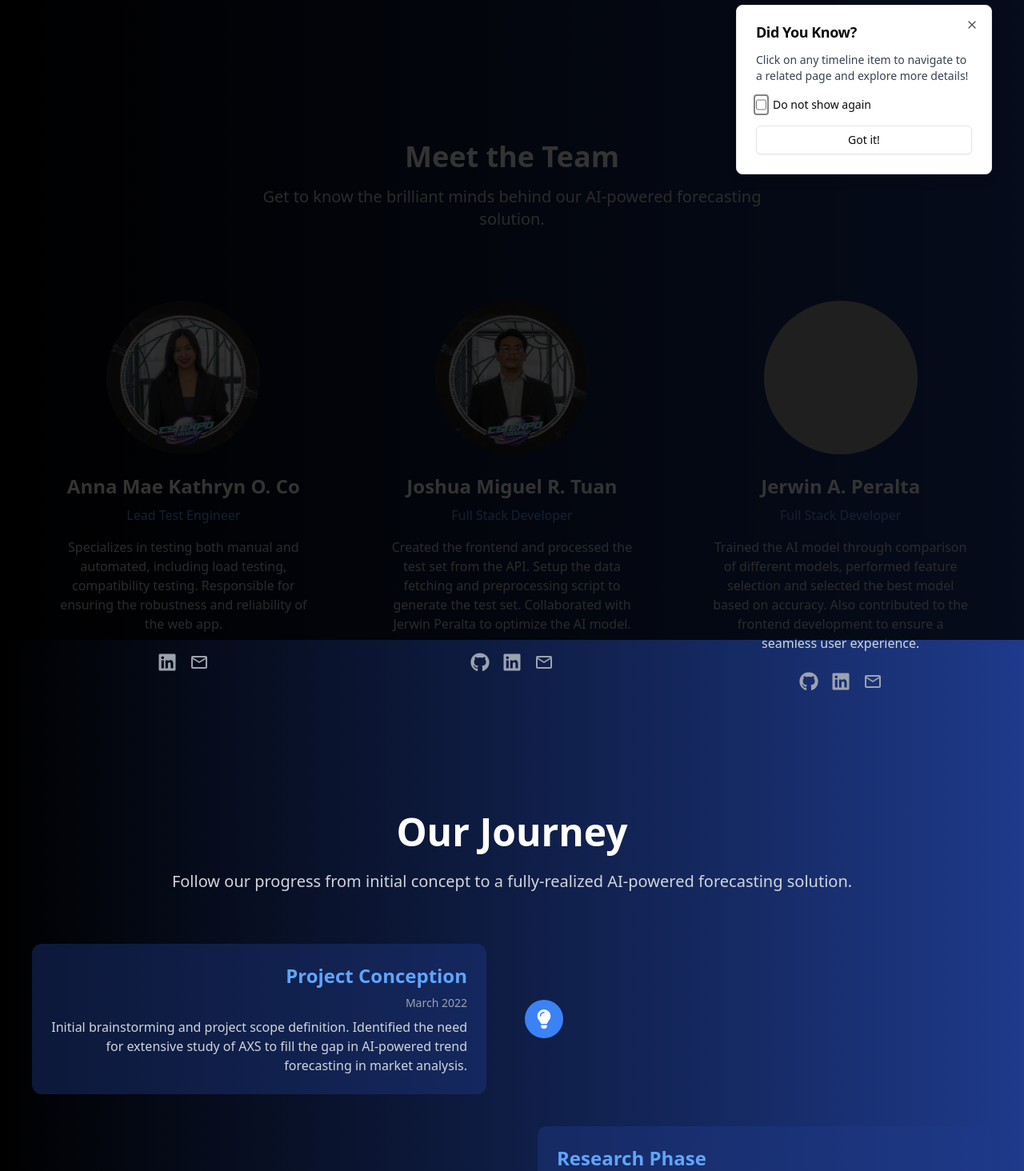
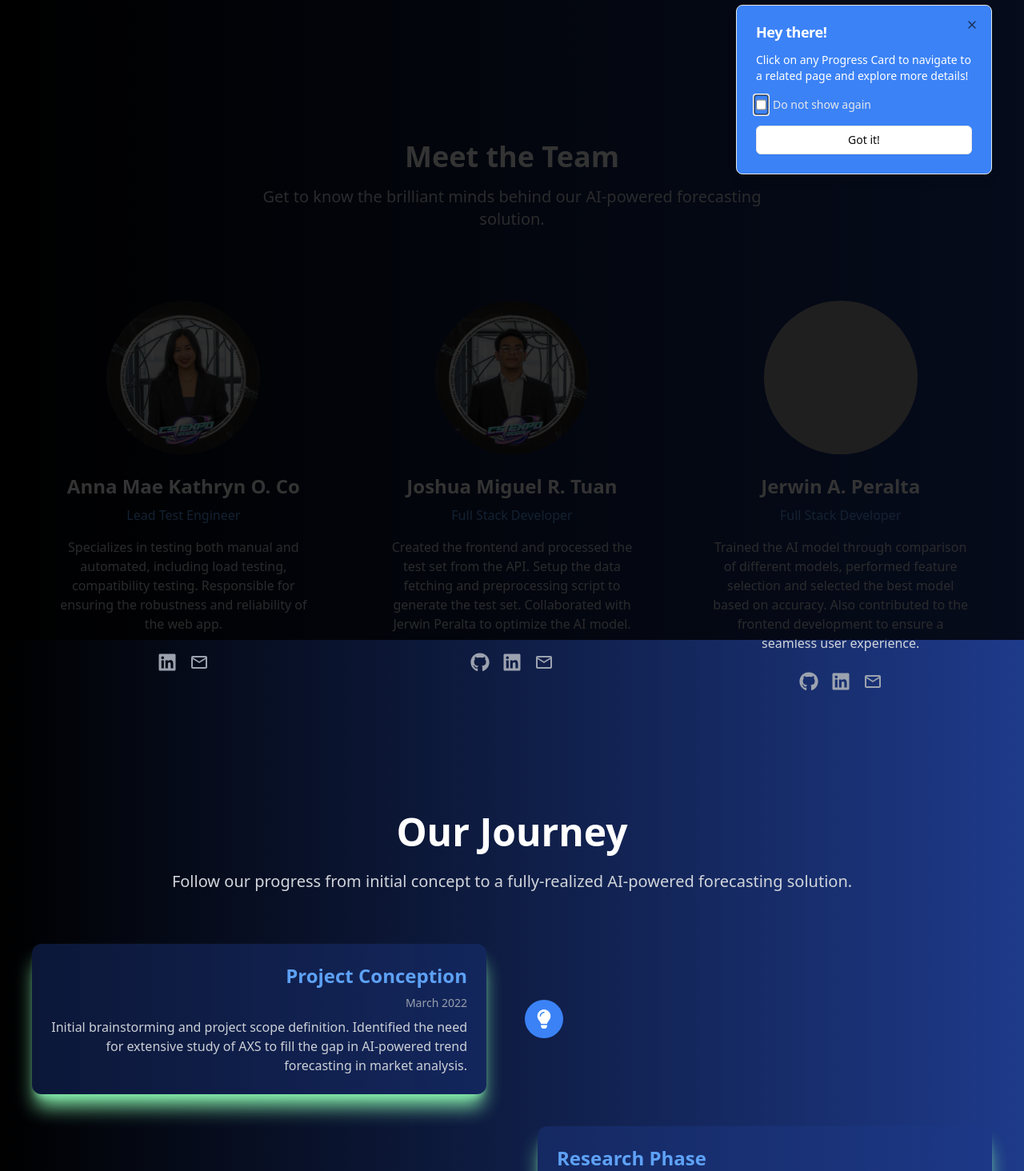
Before and after one commit to jerwintuchi/tonyongbayawak, a Next.js app: page /about in a window 1280 px wide. Shown: the top 1464 px of the page at 80% size. Built offline with nearby package versions, Linux system fonts and the light colour scheme; grey boxes are pictures that could not be loaded.

Commit message:
ui: added glowing effect on timelineitems and cursor-pointer on hover

```diff
--- a/src/app/about/_components/AboutClient.tsx
+++ b/src/app/about/_components/AboutClient.tsx
@@ -10,47 +10,44 @@ import { useInView } from "react-intersection-observer";
 
 export default function AboutClient() {
     const [showModal, setShowModal] = useState(false);
-    const [doNotShowAgain, setDoNotShowAgain] = useState(false);
+    const [doNotShowAgain, setDoNotShowAgain] = useState(
+        () => window.sessionStorage.getItem('doNotShowAgain') === 'true'
+    );
     const { ref: timelineRef, inView } = useInView({ triggerOnce: true });
 
     useEffect(() => {
-        if (window.location && inView) {
-            // Check if the doNotShowAgain state variable is set to true in session storage
-            const sessionStorageValue = window.sessionStorage.getItem('doNotShowAgain');
-            if (sessionStorageValue === 'true') {
-                setShowModal(false);
-            } else {
-                setShowModal(true)
-            }
+        if (window.location && inView && !doNotShowAgain) {
+            setShowModal(true);
+        }
+    }, [inView, doNotShowAgain]);
 
-        }
-
-        // Show the modal when the timeline is in view
-        /*         if (inView) {
-                    setShowModal(true);
-                } */
-    }, [inView]);
-
-    const handleClick = () => {
-        window.sessionStorage.setItem('doNotShowAgain', 'true');
-        setDoNotShowAgain(true)
-    }
+    const handleCheckboxChange = (e: React.ChangeEvent<HTMLInputElement>) => {
+        const isChecked = e.target.checked;
+        setDoNotShowAgain(isChecked);
+        window.sessionStorage.setItem('doNotShowAgain', isChecked.toString());
+    };
 
     return (
         <div className="min-h-screen bg-gradient-to-r from-black to-blue-900 py-24 px-6 relative overflow-hidden">
             {/* Info Modal */}
             <Dialog open={showModal} onOpenChange={setShowModal}>
-                <DialogContent className="fixed top-28 mr-4 left-1/2 transform -translate-x-1/2 sm:left-auto sm:right-6 sm:translate-x-0 w-80 max-w-full sm:max-w-md md:max-w-lg lg:max-w-xl bg-white rounded-lg shadow-lg p-4 md:p-6">
+                <DialogContent className="fixed top-28 mr-4 left-1/2 transform -translate-x-1/2 sm:left-auto sm:right-6 sm:translate-x-0 w-80 max-w-full sm:max-w-md md:max-w-lg lg:max-w-xl bg-blue-500 rounded-lg p-4 md:p-6">
                     <DialogHeader>
-                        <DialogTitle>Did You Know?</DialogTitle>
+                        <DialogTitle className='text-white'>Hey there!</DialogTitle>
                     </DialogHeader>
-                    <p className="text-sm text-gray-700">Click on any timeline item to navigate to a related page and explore more details!</p>
+                    <p className="text-sm text-white">Click on any Progress Card to navigate to a related page and explore more details!</p>
                     <div className='flex flex-row justify-start'>
-                        <input className='flex flex-row mr-2' type="checkbox" id="doNotShowAgain" checked={doNotShowAgain} onChange={(e) => e.target.checked ? handleClick() : setDoNotShowAgain(false)} />
-                        <span className='text-sm flex flex-row'>Do not show again</span>
+                        <input
+                            className='mr-2'
+                            type="checkbox"
+                            id="doNotShowAgain"
+                            checked={doNotShowAgain}
+                            onChange={handleCheckboxChange}
+                        />
+                        <label htmlFor="doNotShowAgain" className='text-sm text-gray-200'>Do not show again</label>
                     </div>
                     <DialogClose asChild>
-                        <Button variant="outline" className=" w-full">Got it!</Button>
+                        <Button variant="outline" className="w-full">Got it!</Button>
                     </DialogClose>
                 </DialogContent>
             </Dialog>
@@ -69,13 +66,14 @@ export default function AboutClient() {
             {/* Timeline Section */}
             <div className="max-w-7xl mx-auto relative flex flex-col items-center px-4">
                 {timelineData.map((item, index) => (
-                    <div ref={index === 0 ? timelineRef : null} key={index} className="w-full">
+                    <div ref={index === 1 ? timelineRef : null} key={index} className="w-full">
                         <TimelineItem
                             title={item.title}
                             date={item.date}
                             description={item.description}
                             isLeft={index % 2 === 0}
                             icon={item.icon}
+                            showModal={showModal}
                         />
                     </div>
                 ))}
--- a/src/components/TimeLineItem.tsx
+++ b/src/components/TimeLineItem.tsx
@@ -10,6 +10,7 @@ interface TimelineItemProps {
     description: string;
     isLeft: boolean;
     icon: IconType;
+    showModal: boolean;
 }
 
 export default function TimelineItem({
@@ -18,6 +19,7 @@ export default function TimelineItem({
     description,
     isLeft,
     icon: Icon,
+    showModal,
 }: TimelineItemProps) {
     const controls = useAnimation();
     const [ref, inView] = useInView({ threshold: 0.1, triggerOnce: true });
@@ -47,7 +49,7 @@ export default function TimelineItem({
             <div
                 className={`w-full md:w-1/2 ${isLeft ? "text-right pr-8" : "text-left pl-8"}`}
             >
-                <div className="bg-blue-900 bg-opacity-40 p-6 rounded-xl hover:bg-opacity-30 transition-all">
+                <div className={`bg-blue-900 hover:bg-blue-600 cursor-pointer bg-opacity-40 p-6 rounded-xl hover:bg-opacity-30 transition-shadow ${showModal ? "shadow-xl shadow-green-300 animate-pulse" : ""} ease-in duration-1000`}>
                     <h3 className="text-2xl font-bold text-blue-400 mb-2">{title}</h3>
                     <p className="text-sm text-gray-400 mb-2">{date}</p>
                     <p className="text-gray-300">{description}</p>
```
Also changed, not shown: src/app/globals.css (line endings or trailing spaces).
